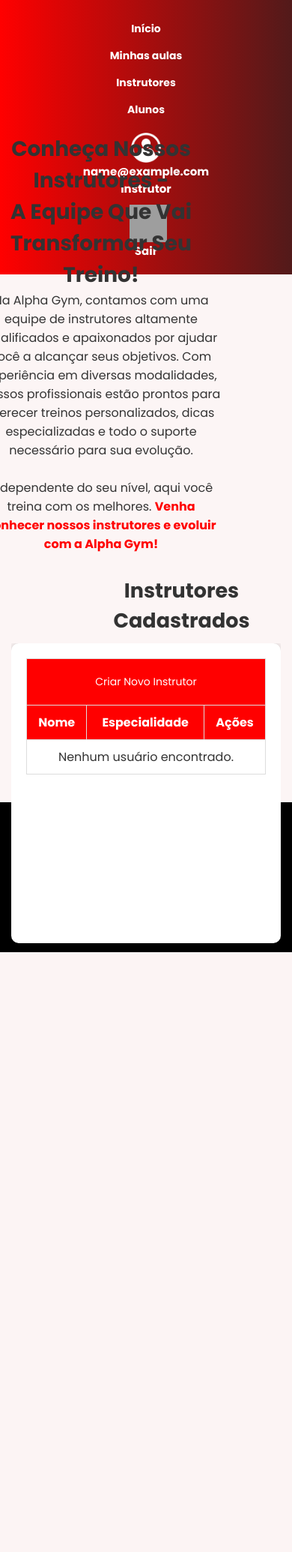
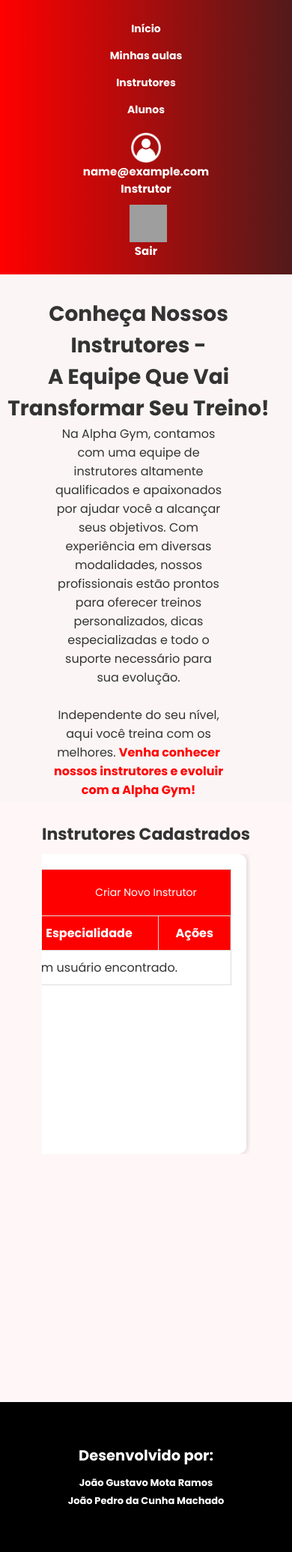
Before and after one commit to JoaoGustavoMr/academia_jg_jp, a PHP site: page /php/gerenciarinstrutores.php in a window 390 px wide. Shown: the part 199-2269 px from the top of the page at 75% size. Before the commit the page ends 1469 px from the top, so only its background shows below. Run offline with PHP 8.4, Linux system fonts and the light colour scheme; the visitor is signed in with stand-in values (Sample User, id 1); data that the repository does not hold is empty; some libraries are stand-ins or nearby versions; grey boxes are pictures that could not be loaded.

Commit message:
instrutores responsivo

```diff
--- a/css/gerenciarinstrutores.css
+++ b/css/gerenciarinstrutores.css
@@ -497,7 +497,17 @@
     nav ul {
         gap: 30px;
         font-size: 16px;
+        margin-left: -0px;
     }
+
+    nav #logo-acad {
+        margin-left: -0px;
+    }
+
+    nav #perfil-logout {
+        margin-left: -0px;
+    }
+
     main {
         flex-direction: column; /* Agora os itens ficam um em cima do outro */
         gap: 30px;
@@ -507,7 +517,25 @@
     }
     main #textos {
         width: 90%;
+        margin-top: 500px;
+        display: flex;
+        flex-direction: column;
+        justify-content: center;
+        text-align: center;
+        align-items: center;
     }
+
+    main #textos h1 {
+        width: 350px;
+        margin-left: 100px;
+        text-align: center;
+    }
+
+    main #textos p {
+        width: 70%;
+        margin-left: 100px;
+    }
+
     main #aulas {
         flex-direction: column;
         align-items: center;
@@ -516,6 +544,23 @@
     .aula {
         width: 80%;
     }
+
+    #titulo_tabela {
+        margin-left: 0px;
+        font-size: 22px;
+    }
+
+    .tabela {
+        width: 150%;
+        margin-left: -150px;
+        overflow-x: auto;
+    }
+
+    .tabela .btn-criar-instrutor {
+        margin-left: 150px;
+    }
+
+
     #container2 {
         flex-direction: column; /* Alinha os elementos um em cima do outro */
         text-align: center;
@@ -526,6 +571,14 @@
         margin-top: 20px;
         width: 90%;
         max-width: 500px;
+    }
+
+    footer {
+        margin-top: 800px;
+    }
+
+    footer h2, footer a {
+        margin-left: 0px;
     }
 }
 
```
